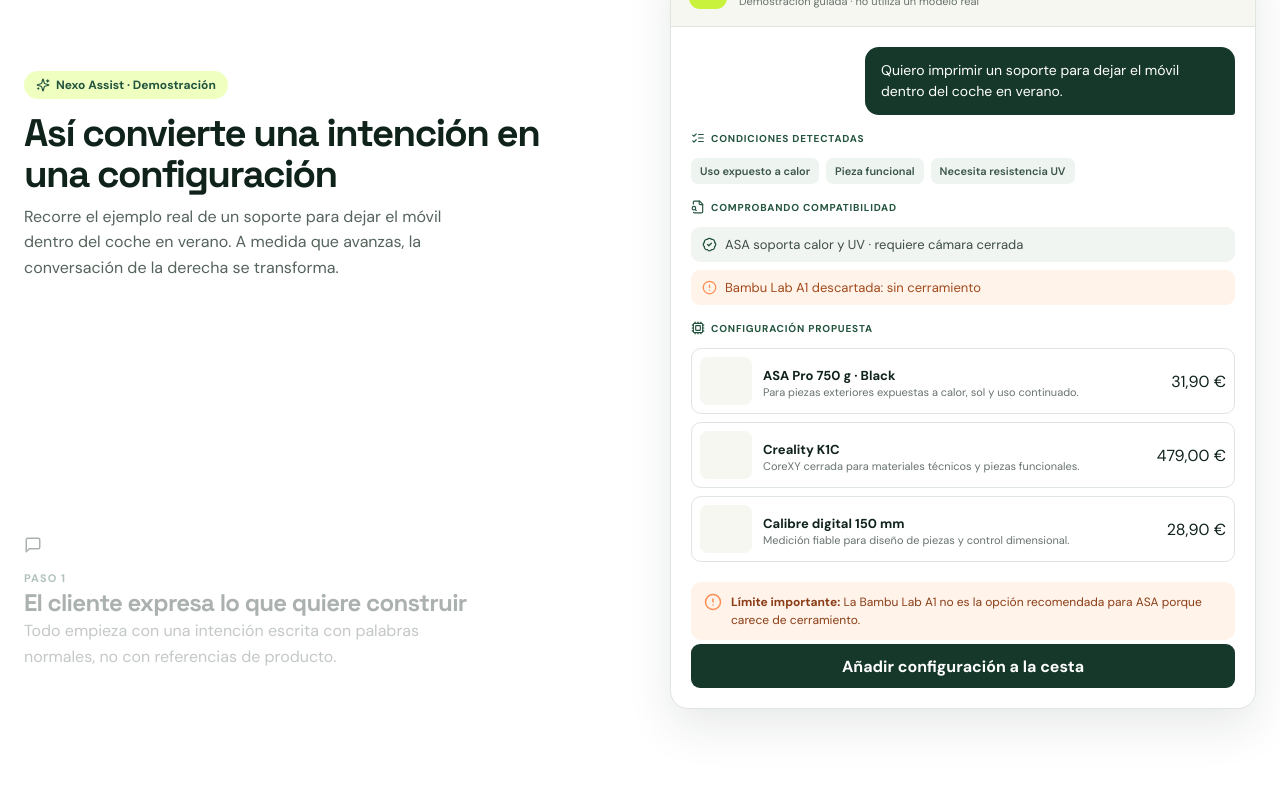
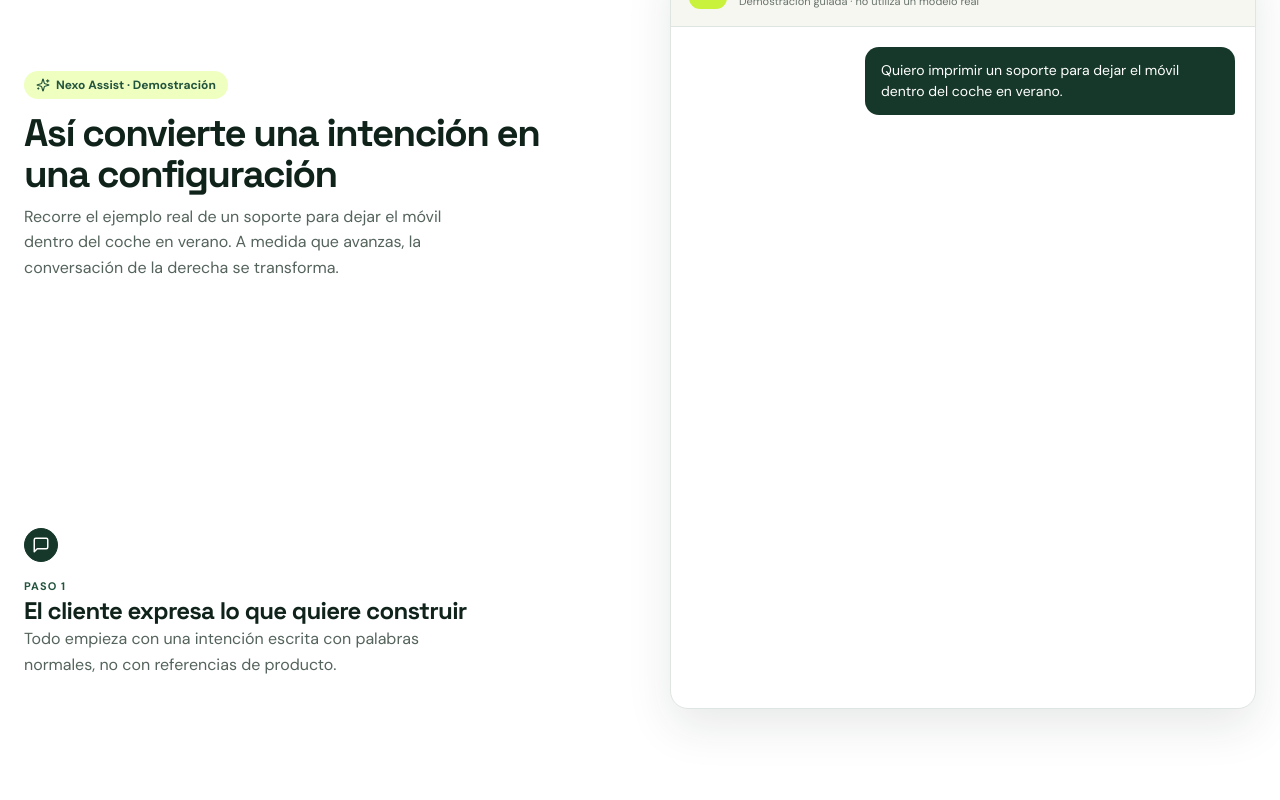
Before and after one commit to carlosgalan01/NexoMaker, a Next.js app: page / in a window 1280 px wide. Shown: the part 3660-4460 px from the top of the page. Built offline with nearby package versions, Linux system fonts and the light colour scheme.

Commit message:
Repara las transiciones de Nexo Assist en portada

```diff
--- a/components/home/assist-scrollytelling.tsx
+++ b/components/home/assist-scrollytelling.tsx
@@ -84,14 +84,16 @@
             return (
               <div
                 key={step.label}
-                className={active === index ? "scrolly-step is-active" : "scrolly-step"}
+                className={active === index ? "scrolly-step active" : "scrolly-step"}
                 data-index={index}
                 ref={(node) => {
                   stepRefs.current[index] = node;
                 }}
               >
                 <div className="step-marker">
-                  <StepIcon size={18} />
+                  <span className="step-index">
+                    <StepIcon size={18} />
+                  </span>
                 </div>
                 <div>
                   <span className="step-label">{step.label}</span>
@@ -119,17 +121,17 @@
               </div>
               <em className="progress-dots">
                 {steps.map((_, index) => (
-                  <b key={index} className={index <= active ? "on" : ""} />
+                  <i key={index} className={index <= active ? "on" : ""} />
                 ))}
               </em>
             </div>
 
             <div className="assist-panel-body">
-              <div className={active >= 0 ? "panel-block user visible" : "panel-block user"}>
+              <div className="reveal-row show">
                 <div className="user-bubble">{scenario.question}</div>
               </div>
 
-              <div className={active >= 1 ? "panel-block visible" : "panel-block"}>
+              <div className={active >= 1 ? "reveal-row show" : "reveal-row"}>
                 <span className="panel-tag">
                   <ListChecks size={14} /> Condiciones detectadas
                 </span>
@@ -140,7 +142,7 @@
                 </div>
               </div>
 
-              <div className={active >= 2 ? "panel-block visible" : "panel-block"}>
+              <div className={active >= 2 ? "reveal-row show" : "reveal-row"}>
                 <span className="panel-tag">
                   <FileSearch size={14} /> Comprobando compatibilidad
                 </span>
@@ -152,7 +154,7 @@
                 </div>
               </div>
 
-              <div className={active >= 3 ? "panel-block visible" : "panel-block"}>
+              <div className={active >= 3 ? "reveal-row show" : "reveal-row"}>
                 <span className="panel-tag">
                   <Cpu size={14} /> Configuración propuesta
                 </span>
@@ -172,7 +174,7 @@
                 </div>
               </div>
 
-              <div className={active >= 4 ? "panel-block visible" : "panel-block"}>
+              <div className={active >= 4 ? "reveal-row show" : "reveal-row"}>
                 <div className="panel-warning">
                   <CircleAlert size={18} />
                   <span>
```
